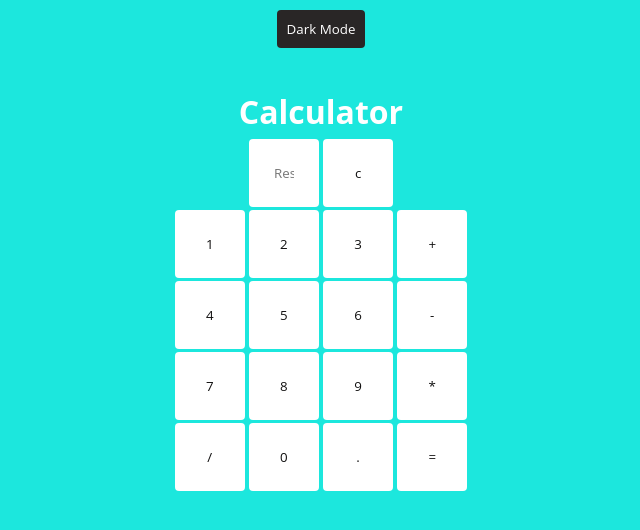
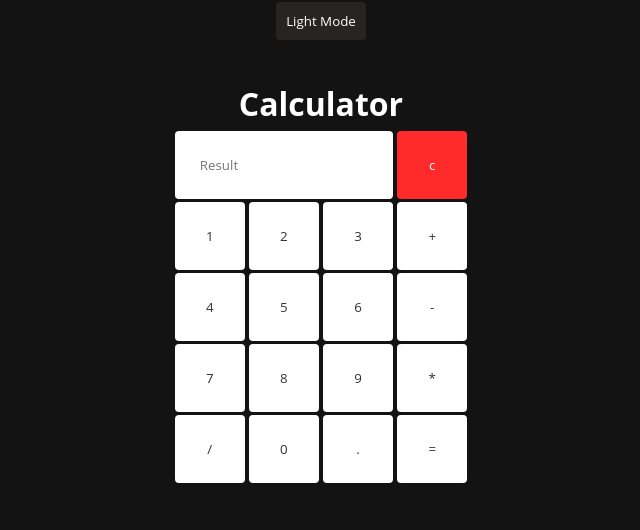
Before and after one commit to maanasas/calculator, a plain HTML site: page index.html in a window 1280 px wide. Both pictures are taken after a click on the button "Dark Mode". Shown: the whole page, without its empty margins (319-959 px from the left). Drawn offline with Linux system fonts and the light colour scheme.

Commit message:
minor fixes

```diff
--- a/dark.css
+++ b/dark.css
@@ -1,15 +1,12 @@
 *{
     box-sizing: border-box;
     padding: 0;
+    margin: 0;
     font-family: "open Sans", "sans-serif";
 }
 body {
     background-color: rgb(20, 19, 19);
     transition: 0.8s;
-    -webkit-transition: 0.8s;
-    -moz-transition: 0.8s;
-    -ms-transition: 0.8s;
-    -o-transition: 0.8s;
 }
 h1 {
     margin-top:5vh;
@@ -27,15 +24,10 @@ input {
     border: none;
     outline: none;
     border-radius: 4px;
-    -webkit-border-radius: 4px;
-    -moz-border-radius: 4px;
-    -ms-border-radius: 4px;
-    -o-border-radius: 4px;
 }
 
-.resut{
-    width: 59.1%;
-
+#result{
+    width: 59%;
 }
 .container{
     width: 370px;
@@ -44,9 +36,9 @@ input {
     margin-bottom: 3px;
 }
 input[type="text"] {
-    background-color: rgb(47, 51, 50);
+    background-color: #fff;
 }
-input[type="button"] hover {
+input[type="button"]:hover {
     background-color: rgb(160, 160, 160);
     color: #fff;
 }
--- a/index.html
+++ b/index.html
@@ -5,42 +5,44 @@
     <meta http-equiv="X-UA-Compatible" content="IE=edge">
     <meta name="viewport" content="width=device-width, initial-scale=1.0">
     <title>Calculator</title>
-    <link rel="stylesheet" href="light.css"/>
+    <link rel="stylesheet" href="light.css" id="theme"/>
+
 </head>
 <body>
     <center>
         <div class="container">
-        <button>Dark Mode </button>
+        <button onclick="switchTheme()" id = "dark-mode">Dark Mode</button>
         <h1>Calculator</h1>
         <div class="margin-row">
-            <input type="text" class="result" placeholder="Result" readonly/>
-            <input type="button" value="c"/>
+            <input type="text" name="result" class="result" id="result" placeholder="Result" readonly/>
+            <input type="button" class="clear" onclick="clearScreen" value="c"/>
         </div>
         <div class="margin-row">
-            <input type="button" value="1"/>
-            <input type="button" value="2"/>
-            <input type="button" value="3"/>
-            <input type="button" value="+"/>
+            <input type="button" value="1" onclick="liveScreen(1)" id="one"/>
+            <input type="button" value="2" onclick="liveScreen(2)" id="two"/>
+            <input type="button" value="3" onclick="liveScreen(3)" id="three"/>
+            <input type="button" value="+" onclick="liveScreen('+')" />
         </div>
         <div class="margin-row">
-            <input type="button" value="4"/>
-            <input type="button" value="5"/>
-            <input type="button" value="6"/>
-            <input type="button" value="-"/>
+            <input type="button" value="4" onclick="liveScreen(4)" id="four"/>
+            <input type="button" value="5" onclick="liveScreen(5)" id="five"/>
+            <input type="button" value="6" onclick="liveScreen(6)" id="six"/>
+            <input type="button" value="-" onclick="liveScreen('-')" />
         </div>
         <div class="margin-row">
-            <input type="button" value="7"/>
-            <input type="button" value="8"/>
-            <input type="button" value="9"/>
-            <input type="button" value="*"/>
+            <input type="button" value="7" onclick="liveScreen(7)" id="seven"/>
+            <input type="button" value="8" onclick="liveScreen(8)" id="eight"/>
+            <input type="button" value="9" onclick="liveScreen(9)" id="nine"/>
+            <input type="button" value="*" onclick="liveScreen('*')" />
         </div>
         <div class="margin-row">
-            <input type="button" value="/"/>
-            <input type="button" value="0"/>
-            <input type="button" value="."/>
-            <input type="button" value="="/>
+            <input type="button" value="/" onclick="liveScreen('/')" />
+            <input type="button" value="0" onclick="liveScreen(0)" id="zero"/>
+            <input type="button" value="." onclick="liveScreen('.')" />
+            <input type="button" value="=" onclick="result.value = eval(result.value)" />
         </div>
     </div>
+    <script src="index.js" async defer> </script>
     </center>
 </body>
 </html>
--- /dev/null
+++ b/index.js
@@ -0,0 +1,19 @@
+function clearScreen() {
+    document.getElementById("result").value = "";
+}
+
+function liveScreen(value) {
+    document.getElementById("result").value += value
+}
+
+function switchTheme() {
+    let darkmode = document.getElementById("dark-mode");
+    let theme = document.getElementById("theme");
+    if (theme.getAttribute("href") == "light.css") {
+        theme.href="dark.css";
+        darkmode.innerHTML = "Light Mode"
+    } else {
+        theme.href="light.css";
+        darkmode.innerHTML = "Dark Mode"
+    }
+}
--- a/light.css
+++ b/light.css
@@ -1,7 +1,8 @@
 *{
     box-sizing: border-box;
     padding: 0;
-    font-family: "open Sans", "sans-serif";
+    margin: 0;
+    font-family: "open Sans", sans-serif;
 }
 body {
     background-color: rgb(28, 231, 221);
@@ -9,7 +10,7 @@ body {
     -webkit-transition: 0.8s;
     -moz-transition: 0.8s;
     -ms-transition: 0.8s;
-    -o-transition: 0.8s;
+    -o-transform: 0.8s;
 }
 h1 {
     margin-top:5vh;
@@ -20,23 +21,19 @@ h1 {
 input {
     padding: 25px;
     color: rgb(17, 16, 16);
-    font-size: 1 em;
+    font-size: 1em;
     cursor: pointer;
     width: 70px;
     background-color: #fff;
     border: none;
     outline: none;
     border-radius: 4px;
-    -webkit-border-radius: 4px;
-    -moz-border-radius: 4px;
-    -ms-border-radius: 4px;
-    -o-border-radius: 4px;
 }
 
-.resut{
-    width: 59.1%;
+#result{
+    width: 59%;
+}
 
-}
 .container{
     width: 370px;
 }
@@ -46,7 +43,7 @@ input {
 input[type="text"] {
     background-color: rgb(255, 255, 255);
 }
-input[type="button"] hover {
+input[type="button"]:hover {
     background-color: rgb(37, 35, 59);
     color: #fff;
 }
@@ -64,8 +61,8 @@ button{
     cursor: pointer;
     outline: none;
     border-radius: 4px;
-    -webkit-border-radius: 4px;
-    -moz-border-radius: 4px;
-    -ms-border-radius: 4px;
-    -o-border-radius: 4px;
 }
+button a {
+    text-decoration: none;
+    color: #fff;
+}
```
